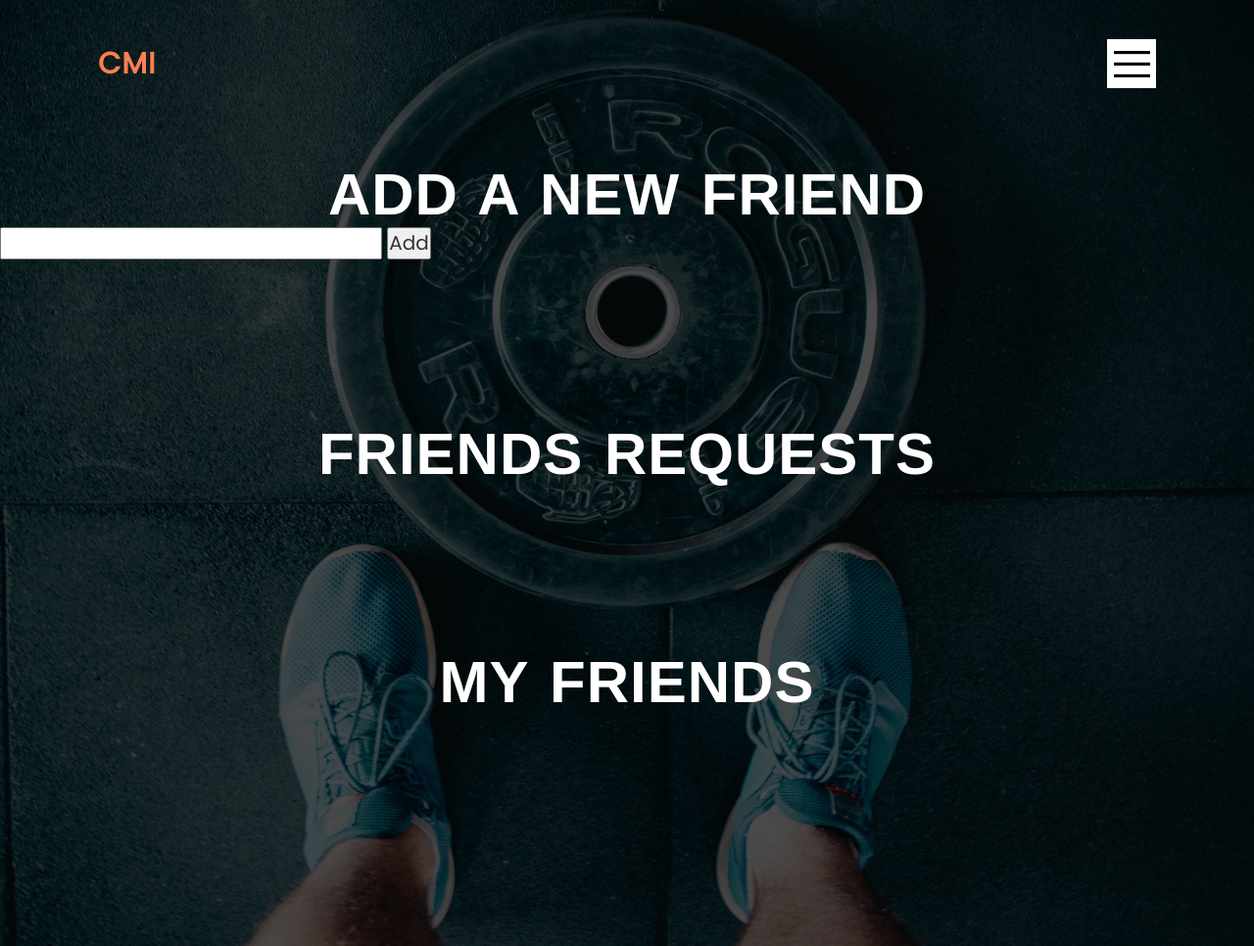
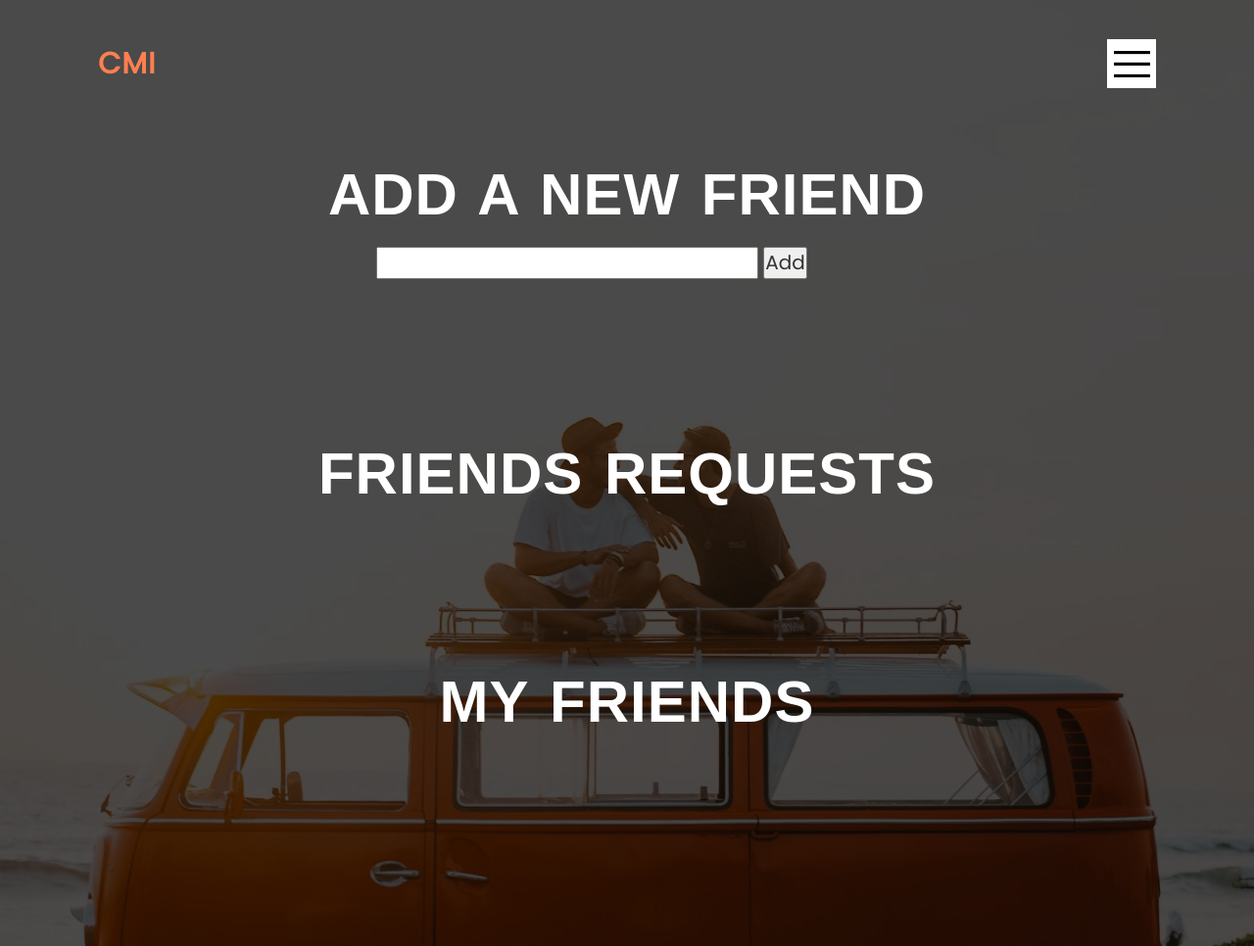
Before and after one commit to JunguLiu/Count_Me_In, a Django app: page /friends/ in a window 1280 px wide; the page is wider, and only the part inside the window is pictured. Shown: that part at 98% size. Run offline with Django 3.2, Linux system fonts and the light colour scheme; the visitor is signed in with stand-in values (Sample User, id 1); data that the repository does not hold is empty; some libraries are stand-ins or nearby versions.

Commit message:
1.fixed js on mainpage; 2.add background on friend page

```diff
--- a/main_app/static/css/registration.css
+++ b/main_app/static/css/registration.css
@@ -137,3 +137,14 @@ span {
 .plan_detail_body input[type=file] {
     margin: 0 auto;
 }
+
+/*****************  friend page**************/
+.friend-body form {
+    width  : 100%;
+    display: inline-block;
+    margin : 20px 20% 0 30%;
+}
+
+.friend-body {
+    background-image: linear-gradient(rgba(0, 0, 0, 0.7), rgba(0, 0, 0, 0.7)), url(../img/friend.jpg);
+}
--- a/main_app/templates/friends/friends.html
+++ b/main_app/templates/friends/friends.html
@@ -2,34 +2,21 @@
 
 <!DOCTYPE html>
 <html lang="en">
+
 <head>
   <meta charset="UTF-8" />
   <meta name="viewport" content="width=device-width, initial-scale=1.0" />
   <meta http-equiv="X-UA-Compatible" content="ie=edge" />
   <title>COUNT ME IN</title>
-    <link
-      href="https://fonts.googleapis.com/css2?family=Poppins&display=swap"
-      rel="stylesheet"
-    />
-    <link
-      rel="stylesheet"
-      href="https://maxcdn.bootstrapcdn.com/bootstrap/3.3.7/css/bootstrap.min.css"
-    />
+  <link href="https://fonts.googleapis.com/css2?family=Poppins&display=swap" rel="stylesheet" />
+  <link rel="stylesheet" href="https://maxcdn.bootstrapcdn.com/bootstrap/3.3.7/css/bootstrap.min.css" />
   <script src="https://cdnjs.cloudflare.com/ajax/libs/materialize/1.0.0/js/materialize.min.js"></script>
   <link rel="stylesheet" type="text/css" href="{% static 'css/nav.css' %}" />
-    <link
-      rel="stylesheet"
-      type="text/css"
-      href="{% static 'css/registration.css' %}"
-    />
-    <link
-      rel="stylesheet"
-      type="text/css"
-      href="{% static 'css/friends.css' %}"
-    />
+  <link rel="stylesheet" type="text/css" href="{% static 'css/registration.css' %}" />
+  <link rel="stylesheet" type="text/css" href="{% static 'css/friends.css' %}" />
 </head>
 
-  <body>
+<body class="friend-body">
   <div class="header">
     <a href="#" class="logo">cmi</a>
     <div class="toggle" onclick="menuToggle()"></div>
@@ -37,7 +24,6 @@
   <div class="menu-overlay">
     <ul>
       {% if user.is_authenticated %}
-        <li><a href="#">recommendation</a></li>
       <li><a href="/wishlist">wishlist</a></li>
       <li><a href="{% url 'index' %}">my plan</a></li>
       <li><a href="{% url 'friends' %}">My Friends</a></li>
@@ -93,20 +79,15 @@
   <!-- nav page toggle class  -->
   <script src="../../static/js/navbar.js"></script>
 
-    <script
-      src="https://code.jquery.com/jquery-3.5.1.slim.min.js"
+  <script src="https://code.jquery.com/jquery-3.5.1.slim.min.js"
     integrity="sha384-DfXdz2htPH0lsSSs5nCTpuj/zy4C+OGpamoFVy38MVBnE+IbbVYUew+OrCXaRkfj"
-      crossorigin="anonymous"
-    ></script>
-    <script
-      src="https://cdn.jsdelivr.net/npm/popper.js@1.16.1/dist/umd/popper.min.js"
+    crossorigin="anonymous"></script>
+  <script src="https://cdn.jsdelivr.net/npm/popper.js@1.16.1/dist/umd/popper.min.js"
     integrity="sha384-9/reFTGAW83EW2RDu2S0VKaIzap3H66lZH81PoYlFhbGU+6BZp6G7niu735Sk7lN"
-      crossorigin="anonymous"
-    ></script>
-    <script
-      src="https://stackpath.bootstrapcdn.com/bootstrap/4.5.2/js/bootstrap.min.js"
+    crossorigin="anonymous"></script>
+  <script src="https://stackpath.bootstrapcdn.com/bootstrap/4.5.2/js/bootstrap.min.js"
     integrity="sha384-B4gt1jrGC7Jh4AgTPSdUtOBvfO8shuf57BaghqFfPlYxofvL8/KUEfYiJOMMV+rV"
-      crossorigin="anonymous"
-    ></script>
+    crossorigin="anonymous"></script>
 </body>
+
 </html>
```
Also changed, not shown: main_app/static/css/style.css (+25 -1 lines), main_app/templates/main-page.html (+7 -5 lines), main_app/migrations/0001_initial.py (deleted), main_app/migrations/0002_auto_20200910_2139.py (deleted), main_app/migrations/0003_auto_20200910_2150.py (deleted), main_app/static/img/friend.jpg (added). Lines whose indentation alone changed are shown as unchanged.
